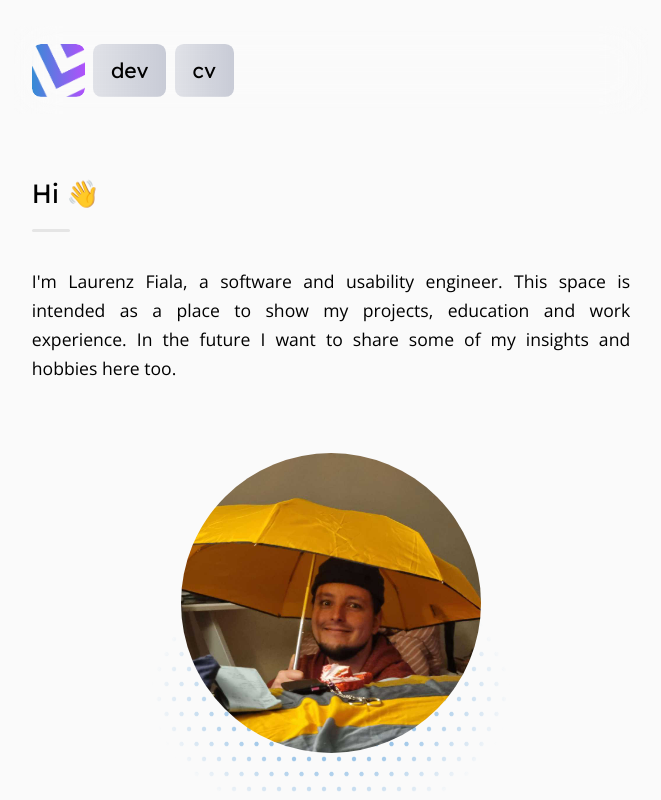
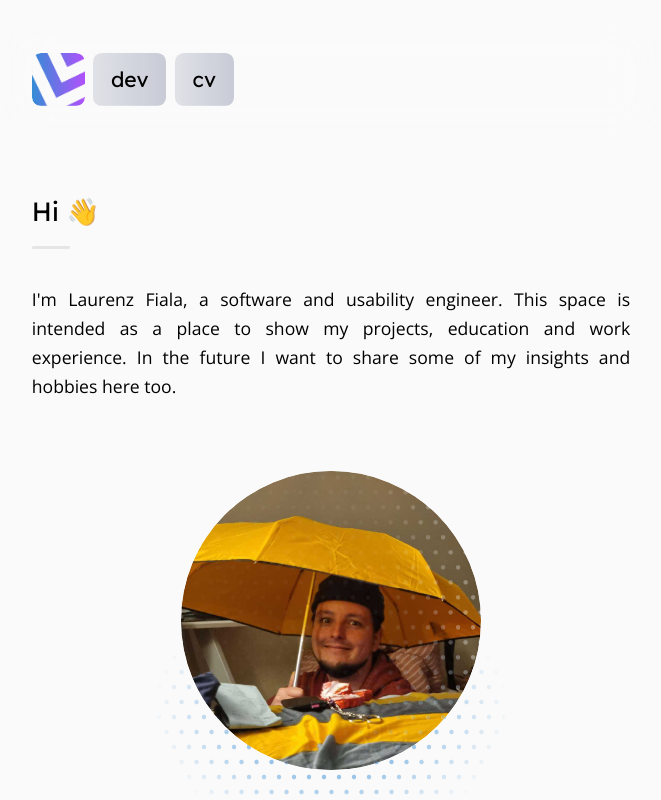
Before and after one commit to laurenzfiala/laurenz-dev, an Angular app: page / in a window 1280 px wide. Shown: the top 800 px of the page, without its empty margins (309-970 px from the left). Built offline with nearby package versions, Linux system fonts and the light colour scheme.

Commit message:
feat(#87): added focus outlines to navigation, carousel and fullscreen media buttons
feat: improve footer layout
feat: stylized about-photo more

```diff
--- a/src/app/components/carousel/carousel.component.html
+++ b/src/app/components/carousel/carousel.component.html
@@ -3,7 +3,7 @@
     @for (media of media; track $index) {
       <button
         [routerLink]="['media', media.src | filename]"
-        class="carousel-item"
+        class="carousel-item rounded-xl with-outline"
         [class.is-video]="media.type === 'video'"
       >
         <img
--- a/src/app/components/footer/footer.component.html
+++ b/src/app/components/footer/footer.component.html
@@ -1,6 +1,6 @@
-<div class="section px-4 mb-8 mt-12">
-  <footer class="text-muted text-xs text-end backdrop-blur rounded-lg p-4">
-    Website reflects private interests only/Die Website dient rein privaten Interessen.<br />
+<div class="section px-4 mb-[10rem] mt-12">
+  <footer class="text-muted text-xs p-4 text-justify">
+    Website reflects private interests only/Die Website dient rein privaten Interessen.
     Owner/Inhaber: Laurenz Fiala, Wien, Austria/Österreich.
   </footer>
 </div>
--- a/src/app/components/media-fullscreen/media-fullscreen.component.html
+++ b/src/app/components/media-fullscreen/media-fullscreen.component.html
@@ -49,7 +49,7 @@
     >
       <!-- PREVIOUS BUTTON -->
       <button
-        class="h-full opacity-50 hover:opacity-100 active:scale-[80%] transition-all flex-shrink-0 px-4"
+        class="h-full opacity-50 hover:opacity-100 active:scale-[80%] transition-all flex-shrink-0 px-4 rounded with-outline"
         (click)="previous()"
       >
         <img src="/assets/imgs/icons/chevron-left.svg" class="h-[0.6rem] invert" />
@@ -68,7 +68,7 @@
 
       <!-- NEXT BUTTON -->
       <button
-        class="h-full opacity-50 hover:opacity-100 active:scale-[80%] transition-all flex-shrink-0 px-4"
+        class="h-full opacity-50 hover:opacity-100 active:scale-[80%] transition-all flex-shrink-0 px-4 rounded with-outline"
         (click)="next()"
       >
         <img src="/assets/imgs/icons/chevron-right.svg" class="h-[0.6rem] invert" />
@@ -78,7 +78,7 @@
     <!-- CLOSE BUTTON -->
     <button
       (click)="hide($event)"
-      class="close absolute top-0 right-0 opacity-70 hover:opacity-100 transition-opacity p-2"
+      class="close absolute top-0 right-0 opacity-70 hover:opacity-100 transition-opacity p-2 rounded with-outline"
     >
       <img class="w-[2.5rem] invert" src="/assets/imgs/icons/close.svg" aria-label="Close" />
     </button>
--- a/src/app/components/nav/nav.component.css
+++ b/src/app/components/nav/nav.component.css
@@ -1,10 +1,13 @@
 :host {
+  --bg-color-a: rgba(0, 15, 70, 0.1);
+  --bg-color-b: rgba(0, 15, 70, 0.2);
+
   display: contents;
 }
 
 .wrapper {
   padding-inline: theme('space.4');
-  margin-inline: calc(var(--paragraph-align-x) - theme('space.4'));
+  margin-inline: calc(var(--paragraph-align-x) - theme('space.6'));
   backdrop-filter: blur(20px);
 
   @apply grid py-4 mb-8 rounded-lg;
@@ -17,21 +20,25 @@ nav {
   font-size: 1.2rem;
   overflow-x: auto;
 
-  @apply gap-2;
+  @apply gap-2 p-2;
 }
 
 .nav-link {
   position: relative;
   font-family: 'Lexend', sans-serif;
 
+  @apply px-4 py-1 rounded-lg flex items-center justify-center;
+
+  &,
+  &.nav-link--logo::after {
     background: linear-gradient(
       to right,
-    rgba(0, 15, 70, 0.1) 0%,
-    rgba(0, 15, 70, 0.2) 25%,
+      var(--bg-color-a) 0%,
+      var(--bg-color-b) 25%,
       theme('colors.primary.DEFAULT') 37.5%,
       theme('colors.secondary.DEFAULT') 62.5%,
-    rgba(0, 15, 70, 0.1) 75%,
-    rgba(0, 15, 70, 0.2) 100%
+      var(--bg-color-a) 75%,
+      var(--bg-color-b) 100%
     );
     background-size: 400% auto;
     background-position: bottom left;
@@ -39,54 +46,60 @@ nav {
     transition: transform theme('transitions.short');
     animation-duration: theme('transitions.medium');
     animation-timing-function: ease-in-out;
+  }
 
-  @apply px-4 py-1 rounded-lg flex items-center justify-center;
+  &:active {
+    transform: scale(0.95);
+  }
 
   &.nav-link--logo {
+    background: none;
+
+    &::after {
+      content: '';
+
       mask-image: url('/assets/imgs/logo_square_mask.webp');
       mask-size: cover;
+
+      @apply absolute inset-0 rounded-lg;
+    }
+  }
+
+  &.active,
+  &.active::after {
+    color: var(--color-text-contrast);
+    border-radius: theme('borderRadius.lg');
+    background-position-x: 50%;
   }
 }
 
 @media only screen and (prefers-color-scheme: dark) {
   .nav-link {
-    background: linear-gradient(
-      to right,
-      rgba(241, 245, 249, 0.15) 0%,
-      rgba(241, 245, 249, 0.25) 25%,
-      theme('colors.primary.DEFAULT') 37.5%,
-      theme('colors.secondary.DEFAULT') 62.5%,
-      rgba(241, 245, 249, 0.15) 75%,
-      rgba(241, 245, 249, 0.25) 100%
-    );
-    background-size: 400% auto;
+    --bg-color-a: rgba(241, 245, 249, 0.15);
+    --bg-color-b: rgba(241, 245, 249, 0.25);
   }
 }
 
-.nav-link:active {
-  transform: scale(0.95);
-}
-
-.nav-link.active {
-  color: var(--color-text-contrast);
-  border-radius: theme('borderRadius.lg');
-  background-position-x: 50%;
-}
-
-.nav-link.intro-left {
+.nav-link {
+  &.intro-left,
+  &.intro-left::after {
     animation-name: -anim-link-intro-to-left;
   }
 
-.nav-link.intro-right {
+  &.intro-right,
+  &.intro-right::after {
     animation-name: -anim-link-intro-to-right;
   }
 
-.nav-link.outro-left {
+  &.outro-left,
+  &.outro-left::after {
     animation-name: -anim-link-outro-to-left;
   }
 
-.nav-link.outro-right {
+  &.outro-right,
+  &.outro-right::after {
     animation-name: -anim-link-outro-to-right;
+  }
 }
 
 @keyframes -anim-link-intro-to-left {
--- a/src/app/components/nav/nav.component.html
+++ b/src/app/components/nav/nav.component.html
@@ -3,7 +3,7 @@
     <a
       routerLink="/"
       routerLinkActive
-      class="nav-link nav-link--logo h-[3rem] aspect-square"
+      class="nav-link nav-link--logo with-outline h-[3rem] aspect-square"
       [ngClass]="activeClass(0)"
       [routerLinkActiveOptions]="{ exact: true }"
       (isActiveChange)="activeChange(0, $event)"
@@ -11,7 +11,7 @@
     <a
       routerLink="/development"
       routerLinkActive
-      class="nav-link"
+      class="nav-link with-outline"
       [ngClass]="activeClass(1)"
       (isActiveChange)="activeChange(1, $event)"
       >dev</a
@@ -20,7 +20,7 @@
     <a
       routerLink="/posts"
       routerLinkActive
-      class="nav-link"
+      class="nav-link with-outline"
       [ngClass]="activeClass(2)"
       (isActiveChange)="activeChange(2, $event)"
       >posts</a
@@ -29,7 +29,7 @@
     <a
       routerLink="/cv"
       routerLinkActive
-      class="nav-link"
+      class="nav-link with-outline"
       [ngClass]="activeClass(3)"
       (isActiveChange)="activeChange(3, $event)"
       >cv</a
--- a/src/app/pages/about/about.page.css
+++ b/src/app/pages/about/about.page.css
@@ -24,4 +24,17 @@
     mask-repeat: repeat;
     mask-size: 30px;
   }
+
+  img {
+    mask-image: radial-gradient(
+        ellipse 180% 180% at -20% 40%,
+        white,
+        rgb(255 255 255 / 95%),
+        transparent
+      ),
+      url('/assets/imgs/bg/pattern-mask-inverse.webp');
+    mask-repeat: no-repeat, repeat;
+    mask-size: auto, 30px;
+    mask-position: 50% 52.5%;
+  }
 }
--- a/src/app/ui-overlay/overlay/overlay.component.css
+++ b/src/app/ui-overlay/overlay/overlay.component.css
@@ -77,7 +77,7 @@
 }
 
 .close {
-  @apply relative z-10 flex items-center justify-center m-4 float-end h-[48px] aspect-square dark:invert active:scale-90 transition-all;
+  @apply relative z-10 flex items-center justify-center m-4 float-end h-[48px] aspect-square rounded-lg dark:invert active:scale-90 transition-all;
 
   > img {
     height: 100%;
--- a/src/app/ui-overlay/overlay/overlay.component.html
+++ b/src/app/ui-overlay/overlay/overlay.component.html
@@ -1,7 +1,7 @@
 @if (_open()) {
   <div cdkTrapFocus cdkTrapFocusAutoCapture class="background" (click)="close($event)">
     <div class="overlay" (click)="_preventClose = $event">
-      <button aria-label="Close overlay" class="close" (click)="close()">
+      <button aria-label="Close overlay" class="close with-outline" (click)="close()">
         <img src="/assets/imgs/icons/close-sm.svg" alt="Close" />
       </button>
 
--- a/src/styles/background.css
+++ b/src/styles/background.css
@@ -17,7 +17,7 @@ body {
   background: radial-gradient(
     ellipse farthest-side at bottom,
     theme('colors.primary.500'),
-    theme('colors.primary.300 / 0%')
+    theme('colors.primary.500 / 0%')
   );
   background-size: min(150%, 1000px) 10rem;
   background-position: bottom center;
@@ -26,10 +26,3 @@ body {
   mask-repeat: repeat;
   mask-size: 30px;
 }
-
-@media only screen and (prefers-color-scheme: dark) {
-  .global-background {
-    --highlight-color: theme('colors.primary.950 / 50%');
-    --color: theme('colors.primary.950 / 0%');
-  }
-}
--- a/src/styles/index.css
+++ b/src/styles/index.css
@@ -6,6 +6,7 @@
 @import url('divider.css') layer(global);
 @import url('layout.css') layer(global);
 @import url('link.css') layer(global);
+@import url('outline.css') layer(global);
 @import url('body-interaction-toggles.css') layer(global);
 @import url('scrollbar.css') layer(global);
 @import url('background.css') layer(global);
--- /dev/null
+++ b/src/styles/outline.css
@@ -0,0 +1,3 @@
+.with-outline:focus-visible {
+  @apply outline outline-2 outline-offset-2 outline-primary-500;
+}
```
Also changed, not shown: src/assets/imgs/bg/pattern-mask-inverse.webp (added), 1 other file (tests, documents, lock files or other folders). Lines whose indentation alone changed are shown as unchanged.
